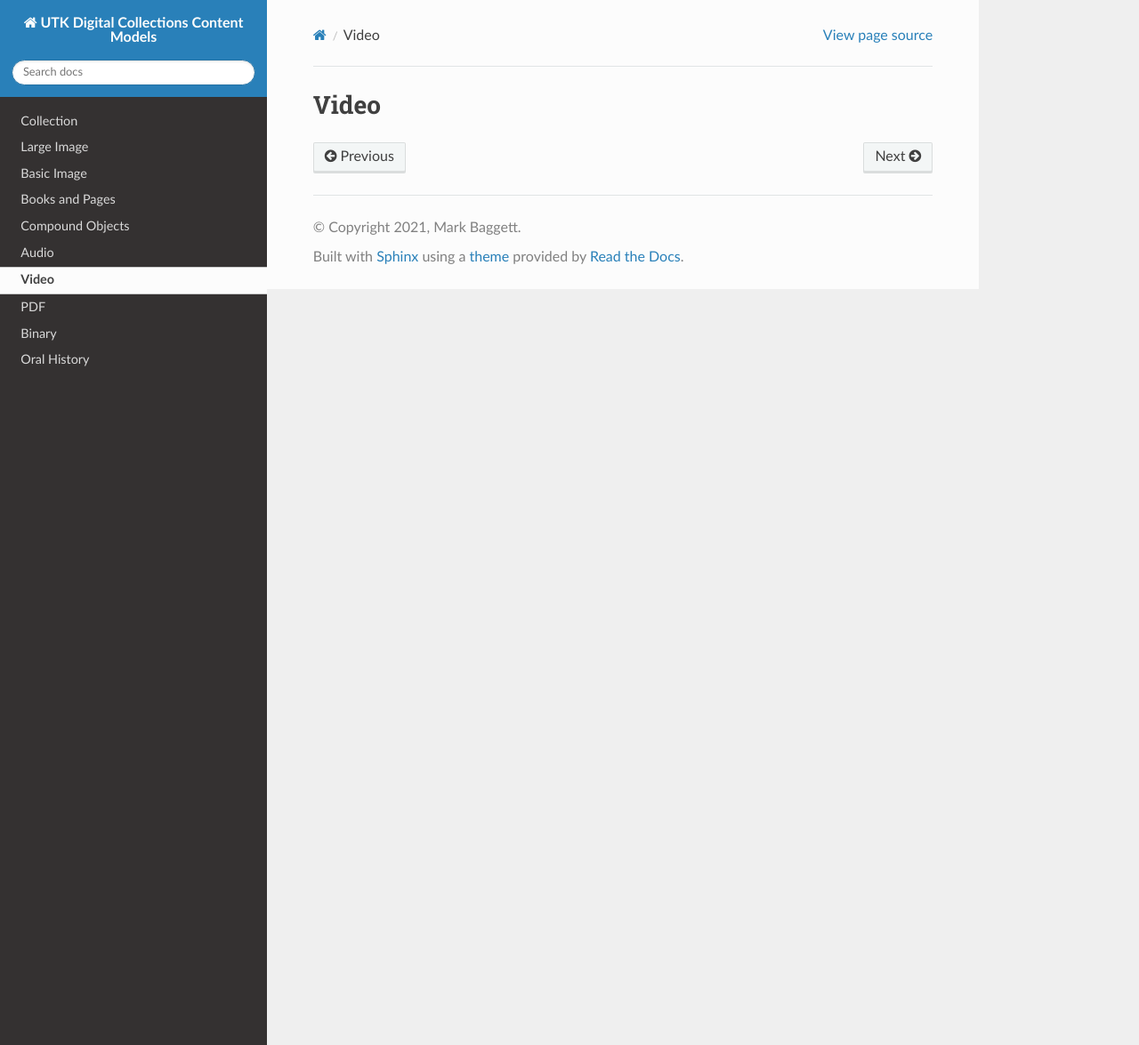
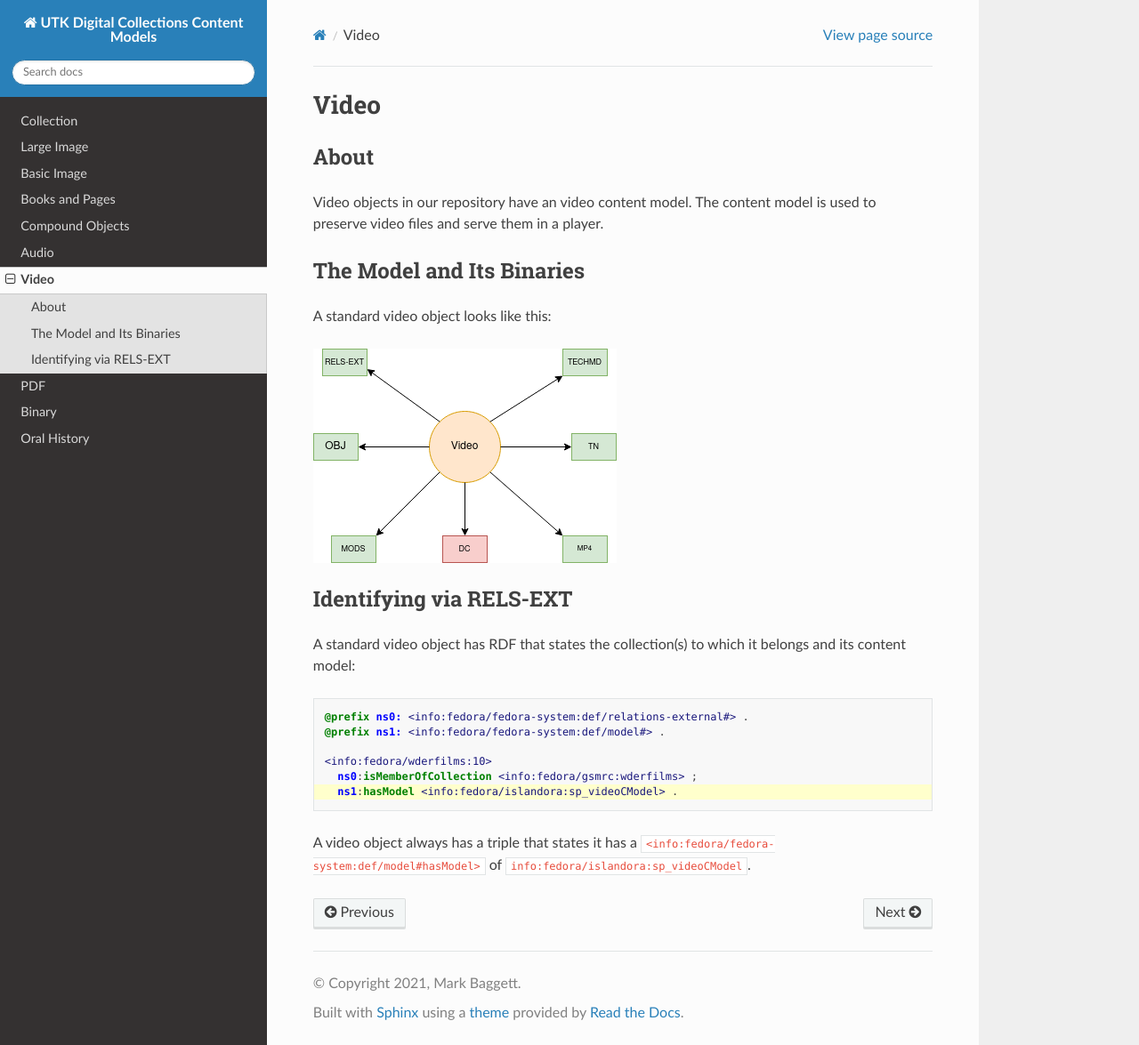
Before and after one commit to markpbaggett/utk_dc_content_models, a Sphinx documentation site: the page built from docs/source/contents/6_video.rst, in a window 1280 px wide and 1175 px high. Shown: the whole window at 89% size. Built offline with Sphinx 7.4.7 and the Read the Docs theme 2.0.0, drawn with Linux system fonts in a browser that asks for light colours.

Commit message:
Add video.

```diff
--- a/docs/source/contents/6_video.rst
+++ b/docs/source/contents/6_video.rst
@@ -1,2 +1,33 @@
 Video
 =====
+
+About
+-----
+
+Video objects in our repository have an video content model.  The content model is used to preserve video files and
+serve them in a player.
+
+The Model and Its Binaries
+--------------------------
+
+A standard video object looks like this:
+
+.. image:: ../images/video.png
+
+Identifying via RELS-EXT
+------------------------
+
+A standard video object has RDF that states the collection(s) to which it belongs and its content model:
+
+.. code-block:: turtle
+    :emphasize-lines: 6
+
+    @prefix ns0: <info:fedora/fedora-system:def/relations-external#> .
+    @prefix ns1: <info:fedora/fedora-system:def/model#> .
+
+    <info:fedora/wderfilms:10>
+      ns0:isMemberOfCollection <info:fedora/gsmrc:wderfilms> ;
+      ns1:hasModel <info:fedora/islandora:sp_videoCModel> .
+
+A video object always has a triple that states it has a
+:code:`<info:fedora/fedora-system:def/model#hasModel>` of :code:`info:fedora/islandora:sp_videoCModel`.
```
Also changed, not shown: docs/source/images/video.png (added).
